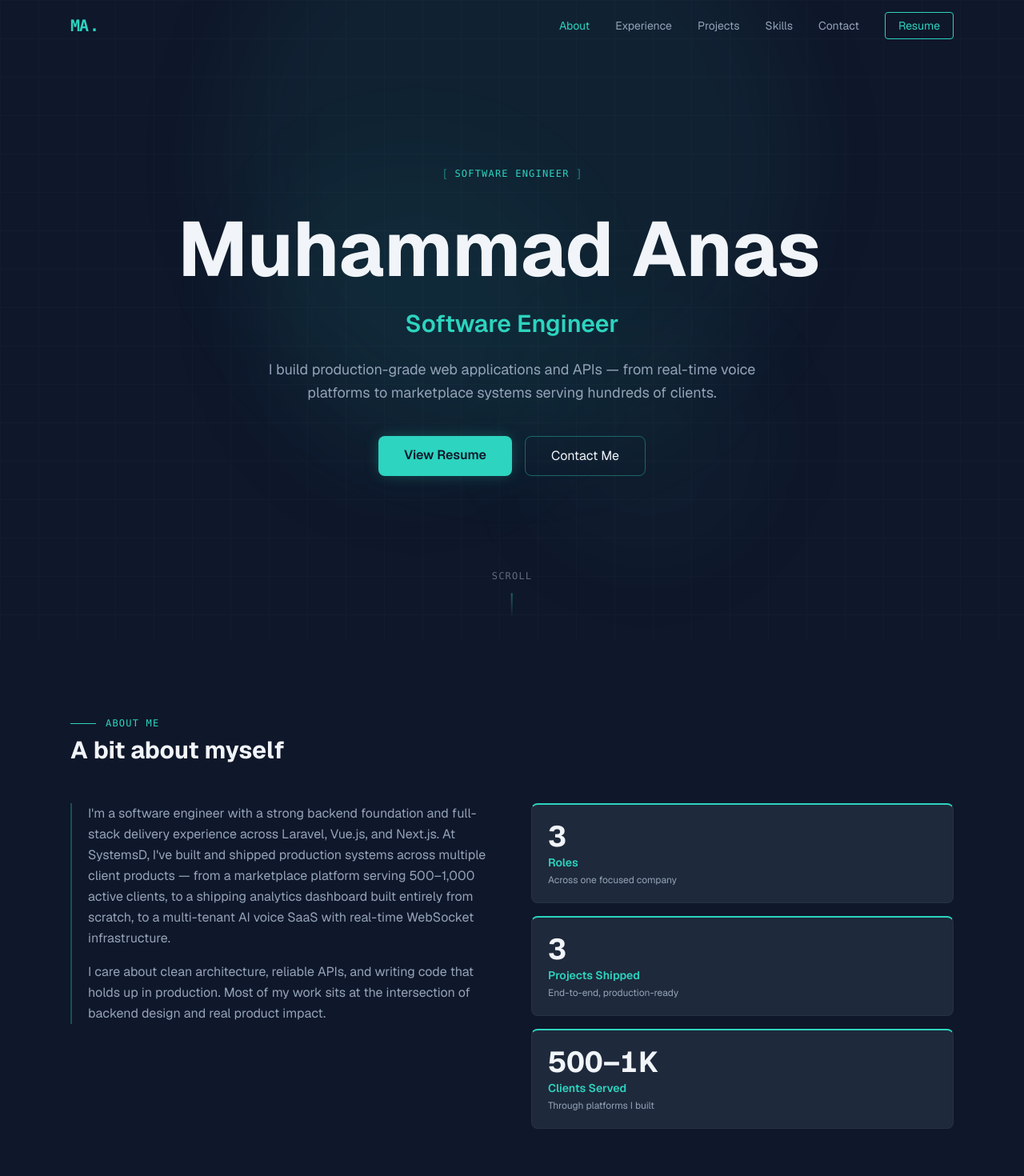
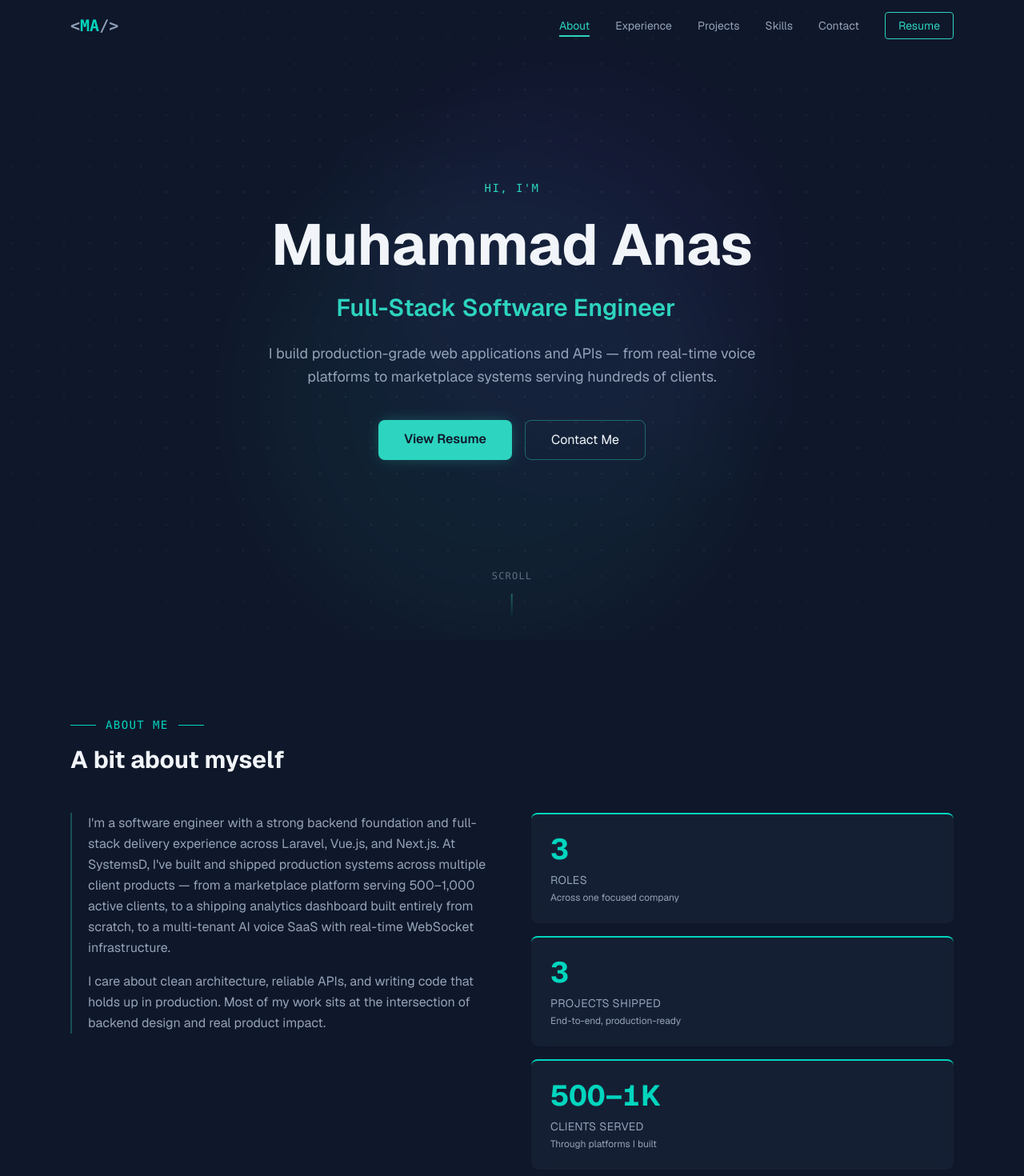
Before and after one commit to MuhammadAnas789/portfolio, a Next.js app: page / in a window 1280 px wide. Shown: the top 1470 px of the page at 80% size. Built offline with nearby package versions, Linux system fonts and the light colour scheme.

Commit message:
Visual design polish — logo, hero, animations, UI consistency

```diff
--- a/src/app/page.tsx
+++ b/src/app/page.tsx
@@ -20,7 +20,7 @@ export default function Home() {
         <Education />
         <Contact />
       </main>
-      <footer className="py-8 text-center text-[#94a3b8] text-sm border-t border-[#334155]/30">
+      <footer className="py-8 text-center text-[#94a3b8] text-sm border-t border-slate-800">
         <p>
           © {new Date().getFullYear()} Designed & built by{" "}
           <span className="text-[#2dd4bf]">Muhammad Anas</span>
--- a/src/components/About.tsx
+++ b/src/components/About.tsx
@@ -37,11 +37,12 @@ export default function About() {
         transition={{ duration: 0.6 }}
         className="mb-12"
       >
-        <div className="flex items-center gap-3 mb-2">
-          <div className="w-8 h-px bg-[#2dd4bf]" />
-          <p className="text-[#2dd4bf] text-xs font-mono tracking-widest uppercase">
+        <div className="flex items-center gap-3 mb-4">
+          <span className="h-px w-8 bg-teal-400"></span>
+          <span className="text-teal-400 text-sm font-mono uppercase tracking-widest">
             About Me
-          </p>
+          </span>
+          <span className="h-px w-8 bg-teal-400"></span>
         </div>
         <h2 className="text-3xl font-bold text-[#f1f5f9]">A bit about myself</h2>
       </motion.div>
@@ -79,18 +80,18 @@ export default function About() {
               whileInView={{ opacity: 1, x: 0 }}
               viewport={{ once: true }}
               transition={{ duration: 0.5, delay: 0.1 + i * 0.1 }}
-              whileHover={{ y: -2 }}
-              className="flex items-start gap-5 p-5 rounded-lg bg-[#1e293b] border-t-2 border-t-[#2dd4bf] border border-[#334155]/40 hover:border-[#2dd4bf]/30 transition-all duration-200 cursor-default"
+              whileHover={{ y: -4 }}
+              className="p-6 rounded-lg bg-slate-800/50 backdrop-blur-sm border-t-2 border-teal-400 hover:bg-slate-800 hover:-translate-y-1 transition-all duration-300 cursor-default"
             >
               <div>
-                <span className="text-4xl font-bold text-[#f1f5f9] tabular-nums">
+                <span className="text-4xl font-bold text-teal-400 tabular-nums">
                   {stat.numericValue !== null ? (
                     <AnimatedNumber target={stat.numericValue} />
                   ) : (
                     stat.value
                   )}
                 </span>
-                <p className="text-[#2dd4bf] font-semibold text-sm mt-0.5">{stat.label}</p>
+                <p className="text-sm text-slate-400 uppercase tracking-wide mt-2">{stat.label}</p>
                 <p className="text-[#94a3b8] text-xs mt-1">{stat.sub}</p>
               </div>
             </motion.div>
--- a/src/components/Education.tsx
+++ b/src/components/Education.tsx
@@ -13,11 +13,12 @@ export default function Education() {
         transition={{ duration: 0.6 }}
         className="mb-12"
       >
-        <div className="flex items-center gap-3 mb-2">
-          <div className="w-8 h-px bg-[#2dd4bf]" />
-          <p className="text-[#2dd4bf] text-xs font-mono tracking-widest uppercase">
+        <div className="flex items-center gap-3 mb-4">
+          <span className="h-px w-8 bg-teal-400"></span>
+          <span className="text-teal-400 text-sm font-mono uppercase tracking-widest">
             Academic Background
-          </p>
+          </span>
+          <span className="h-px w-8 bg-teal-400"></span>
         </div>
         <h2 className="text-3xl font-bold text-[#f1f5f9]">Education</h2>
       </motion.div>
--- a/src/components/Experience.tsx
+++ b/src/components/Experience.tsx
@@ -51,11 +51,12 @@ export default function Experience() {
           transition={{ duration: 0.6 }}
           className="mb-12"
         >
-          <div className="flex items-center gap-3 mb-2">
-            <div className="w-8 h-px bg-[#2dd4bf]" />
-            <p className="text-[#2dd4bf] text-xs font-mono tracking-widest uppercase">
+          <div className="flex items-center gap-3 mb-4">
+            <span className="h-px w-8 bg-teal-400"></span>
+            <span className="text-teal-400 text-sm font-mono uppercase tracking-widest">
               Where I&apos;ve Worked
-            </p>
+            </span>
+            <span className="h-px w-8 bg-teal-400"></span>
           </div>
           <h2 className="text-3xl font-bold text-[#f1f5f9]">Experience</h2>
         </motion.div>
--- a/src/components/Hero.tsx
+++ b/src/components/Hero.tsx
@@ -17,64 +17,69 @@ export default function Hero() {
       id="hero"
       className="relative min-h-screen flex items-center justify-center overflow-hidden"
     >
-      {/* Background — layered orbs */}
-      <div className="absolute inset-0 pointer-events-none">
-        <div className="absolute top-1/4 left-1/2 -translate-x-1/2 -translate-y-1/2 w-[700px] h-[700px] rounded-full bg-[#2dd4bf]/[0.06] blur-3xl" />
-        <div className="absolute bottom-1/4 left-1/4 w-[400px] h-[400px] rounded-full bg-[#2dd4bf]/[0.04] blur-3xl" />
-        <div className="absolute top-1/2 right-1/4 w-[300px] h-[300px] rounded-full bg-[#2dd4bf]/[0.03] blur-3xl" />
-        {/* Subtle grid */}
+      {/* Dot grid background */}
       <div
-          className="absolute inset-0 opacity-[0.03]"
+        className="absolute inset-0 z-0"
         style={{
-            backgroundImage:
-              "linear-gradient(#94a3b8 1px, transparent 1px), linear-gradient(90deg, #94a3b8 1px, transparent 1px)",
-            backgroundSize: "48px 48px",
+          backgroundImage: 'radial-gradient(#1e293b 1px, transparent 1px)',
+          backgroundSize: '32px 32px',
+          maskImage: 'radial-gradient(ellipse 80% 80% at 50% 50%, black 40%, transparent 100%)',
+          WebkitMaskImage: 'radial-gradient(ellipse 80% 80% at 50% 50%, black 40%, transparent 100%)',
         }}
       />
+
+      {/* Gradient orbs */}
+      <div className="absolute inset-0 pointer-events-none z-0">
+        <div className="absolute top-1/4 left-1/4 w-[600px] h-[600px] rounded-full bg-[#2dd4bf] opacity-[0.05] blur-3xl" />
+        <div className="absolute bottom-1/4 right-1/4 w-[500px] h-[500px] rounded-full bg-[#7c3aed] opacity-[0.05] blur-3xl" />
       </div>
 
       <div className="relative z-10 max-w-4xl mx-auto px-6 text-center">
-        {/* Eyebrow label */}
-        <motion.div
+        <motion.p
           custom={0}
           initial="hidden"
           animate="visible"
           variants={fadeUp}
-          className="inline-flex items-center gap-2 mb-6"
+          className="text-[#2dd4bf] text-sm font-mono tracking-widest uppercase mb-4"
         >
-          <span className="text-[#2dd4bf]/50 font-mono text-sm">[</span>
-          <span className="text-[#2dd4bf] text-xs font-mono tracking-widest uppercase">
-            Software Engineer
-          </span>
-          <span className="text-[#2dd4bf]/50 font-mono text-sm">]</span>
-        </motion.div>
+          Hi, I&apos;m
+        </motion.p>
 
-        {/* Name + blinking cursor */}
-        <motion.h1
-          custom={0.1}
-          initial="hidden"
-          animate="visible"
-          variants={fadeUp}
-          className="text-6xl sm:text-7xl md:text-8xl font-bold text-[#f1f5f9] leading-tight mb-4 flex items-center justify-center gap-2 flex-wrap"
+        {/* Name with word-by-word reveal + blinking cursor */}
+        <div className="mb-4">
+          <h1 className="text-5xl sm:text-7xl font-bold text-[#f1f5f9] leading-tight inline-flex flex-wrap items-center justify-center gap-x-4">
+            <motion.span
+              initial={{ opacity: 0, y: 30 }}
+              animate={{ opacity: 1, y: 0 }}
+              transition={{ duration: 0.6, delay: 0.1, ease: "easeOut" }}
             >
-          Muhammad Anas
+              Muhammad
+            </motion.span>
             <motion.span
-            animate={{ opacity: [1, 1, 0, 0] }}
-            transition={{ duration: 1, repeat: Infinity, ease: "linear", times: [0, 0.5, 0.5, 1] }}
-            className="text-[#2dd4bf] font-light"
+              initial={{ opacity: 0, y: 30 }}
+              animate={{ opacity: 1, y: 0 }}
+              transition={{ duration: 0.6, delay: 0.25, ease: "easeOut" }}
             >
-            |
+              Anas
             </motion.span>
-        </motion.h1>
+          </h1>
+        </div>
 
         <motion.h2
           custom={0.2}
           initial="hidden"
           animate="visible"
           variants={fadeUp}
-          className="text-2xl sm:text-3xl font-semibold text-[#2dd4bf] mb-6"
+          className="text-2xl sm:text-3xl font-semibold text-[#2dd4bf] mb-6 flex items-center justify-center gap-2"
         >
-          Software Engineer
+          <span>Full-Stack Software Engineer</span>
+          <motion.span
+            animate={{ opacity: [1, 1, 0, 0] }}
+            transition={{ duration: 1, repeat: Infinity, ease: "linear", times: [0, 0.5, 0.5, 1] }}
+            className="text-[#2dd4bf] font-light text-3xl"
+          >
+            |
+          </motion.span>
         </motion.h2>
 
         <motion.p
--- a/src/components/Navbar.tsx
+++ b/src/components/Navbar.tsx
@@ -54,12 +54,11 @@ export default function Navbar() {
     >
       <nav className="max-w-6xl mx-auto px-6 h-16 flex items-center justify-between">
         {/* Logo */}
-        <a href="#hero" className="group flex items-center gap-0.5 select-none">
-          <span className="text-[#2dd4bf] font-bold text-xl tracking-tighter font-mono transition-all duration-200 group-hover:text-white">
-            MA
-          </span>
-          <span className="text-[#2dd4bf] font-bold text-xl font-mono transition-all duration-200 group-hover:opacity-60">
-            .
+        <a href="#hero" className="group flex items-center select-none">
+          <span className="font-mono font-bold text-xl">
+            <span className="text-slate-400 group-hover:text-teal-400 transition-colors duration-200">&lt;</span>
+            <span className="text-teal-400">MA</span>
+            <span className="text-slate-400 group-hover:text-teal-400 transition-colors duration-200">/&gt;</span>
           </span>
         </a>
 
@@ -72,13 +71,16 @@ export default function Navbar() {
               <a
                 key={link.href}
                 href={link.href}
-                className={`text-sm transition-colors duration-200 ${
+                className={`text-sm transition-all duration-200 relative ${
                   isActive
                     ? "text-[#2dd4bf]"
                     : "text-[#94a3b8] hover:text-[#f1f5f9]"
                 }`}
               >
                 {link.label}
+                {isActive && (
+                  <span className="absolute -bottom-1 left-0 right-0 h-0.5 bg-[#2dd4bf]" />
+                )}
               </a>
             );
           })}
--- a/src/components/Projects.tsx
+++ b/src/components/Projects.tsx
@@ -41,11 +41,12 @@ export default function Projects() {
         transition={{ duration: 0.6 }}
         className="mb-12"
       >
-        <div className="flex items-center gap-3 mb-2">
-          <div className="w-8 h-px bg-[#2dd4bf]" />
-          <p className="text-[#2dd4bf] text-xs font-mono tracking-widest uppercase">
+        <div className="flex items-center gap-3 mb-4">
+          <span className="h-px w-8 bg-teal-400"></span>
+          <span className="text-teal-400 text-sm font-mono uppercase tracking-widest">
             What I&apos;ve Built
-          </p>
+          </span>
+          <span className="h-px w-8 bg-teal-400"></span>
         </div>
         <h2 className="text-3xl font-bold text-[#f1f5f9]">Projects</h2>
       </motion.div>
@@ -58,10 +59,10 @@ export default function Projects() {
             whileInView={{ opacity: 1, y: 0 }}
             viewport={{ once: true, margin: "-50px" }}
             transition={{ duration: 0.5, delay: i * 0.1 }}
-            className="group relative flex flex-col bg-[#1e293b] rounded-xl border-t-2 border-t-[#2dd4bf] border border-[#334155]/50 p-6 min-h-[320px] hover:border-[#2dd4bf]/50 hover:shadow-[0_0_30px_-5px_#2dd4bf20] transition-all duration-300"
+            className="group relative flex flex-col bg-[#1e293b] rounded-xl border-t-2 border-t-[#2dd4bf]/50 border border-[#334155]/50 p-6 min-h-[320px] hover:border-[#2dd4bf] hover:shadow-lg hover:shadow-teal-400/10 transition-all duration-300"
           >
             {/* Decorative number */}
-            <span className="absolute top-4 right-5 text-4xl font-bold text-[#334155]/40 font-mono group-hover:text-[#2dd4bf]/20 transition-colors duration-300 select-none">
+            <span className="absolute top-4 right-4 text-6xl font-bold text-slate-800 select-none">
               {cardNumbers[i]}
             </span>
 
--- a/src/components/Skills.tsx
+++ b/src/components/Skills.tsx
@@ -49,16 +49,17 @@ export default function Skills() {
           transition={{ duration: 0.6 }}
           className="mb-12"
         >
-          <div className="flex items-center gap-3 mb-2">
-            <div className="w-8 h-px bg-[#2dd4bf]" />
-            <p className="text-[#2dd4bf] text-xs font-mono tracking-widest uppercase">
+          <div className="flex items-center gap-3 mb-4">
+            <span className="h-px w-8 bg-teal-400"></span>
+            <span className="text-teal-400 text-sm font-mono uppercase tracking-widest">
               What I Work With
-            </p>
+            </span>
+            <span className="h-px w-8 bg-teal-400"></span>
           </div>
           <h2 className="text-3xl font-bold text-[#f1f5f9]">Skills</h2>
         </motion.div>
 
-        <div className="grid sm:grid-cols-2 lg:grid-cols-3 gap-8">
+        <div className="grid grid-cols-1 sm:grid-cols-2 gap-8">
           {skillGroups.map((group, i) => (
             <motion.div
               key={group.category}
@@ -67,8 +68,7 @@ export default function Skills() {
               viewport={{ once: true }}
               transition={{ duration: 0.5, delay: i * 0.08 }}
             >
-              <h3 className="text-xs font-mono text-[#2dd4bf] tracking-widest uppercase mb-3 flex items-center gap-2">
-                <span className="w-4 h-px bg-[#2dd4bf]/50" />
+              <h3 className="text-teal-400 font-mono text-sm uppercase tracking-widest mb-3">
                 {group.category}
               </h3>
               <div className="flex flex-wrap gap-2">
@@ -80,7 +80,7 @@ export default function Skills() {
                     whileInView="visible"
                     viewport={{ once: true }}
                     variants={pillVariants}
-                    className="text-sm px-3 py-1.5 rounded-md bg-[#0f172a] border border-[#334155]/60 text-[#94a3b8] hover:bg-[#2dd4bf] hover:text-[#0f172a] hover:border-[#2dd4bf] transition-all duration-200 cursor-default font-medium"
+                    className="text-sm px-3 py-1.5 rounded-md bg-[#0f172a] border border-[#334155]/60 text-[#94a3b8] hover:bg-teal-400 hover:text-slate-900 hover:border-teal-400 transition-colors duration-200 cursor-default font-medium"
                   >
                     {skill}
                   </motion.span>
```
Also changed, not shown: 1 other file (tests, documents, lock files or other folders). Lines whose indentation alone changed are shown as unchanged.
